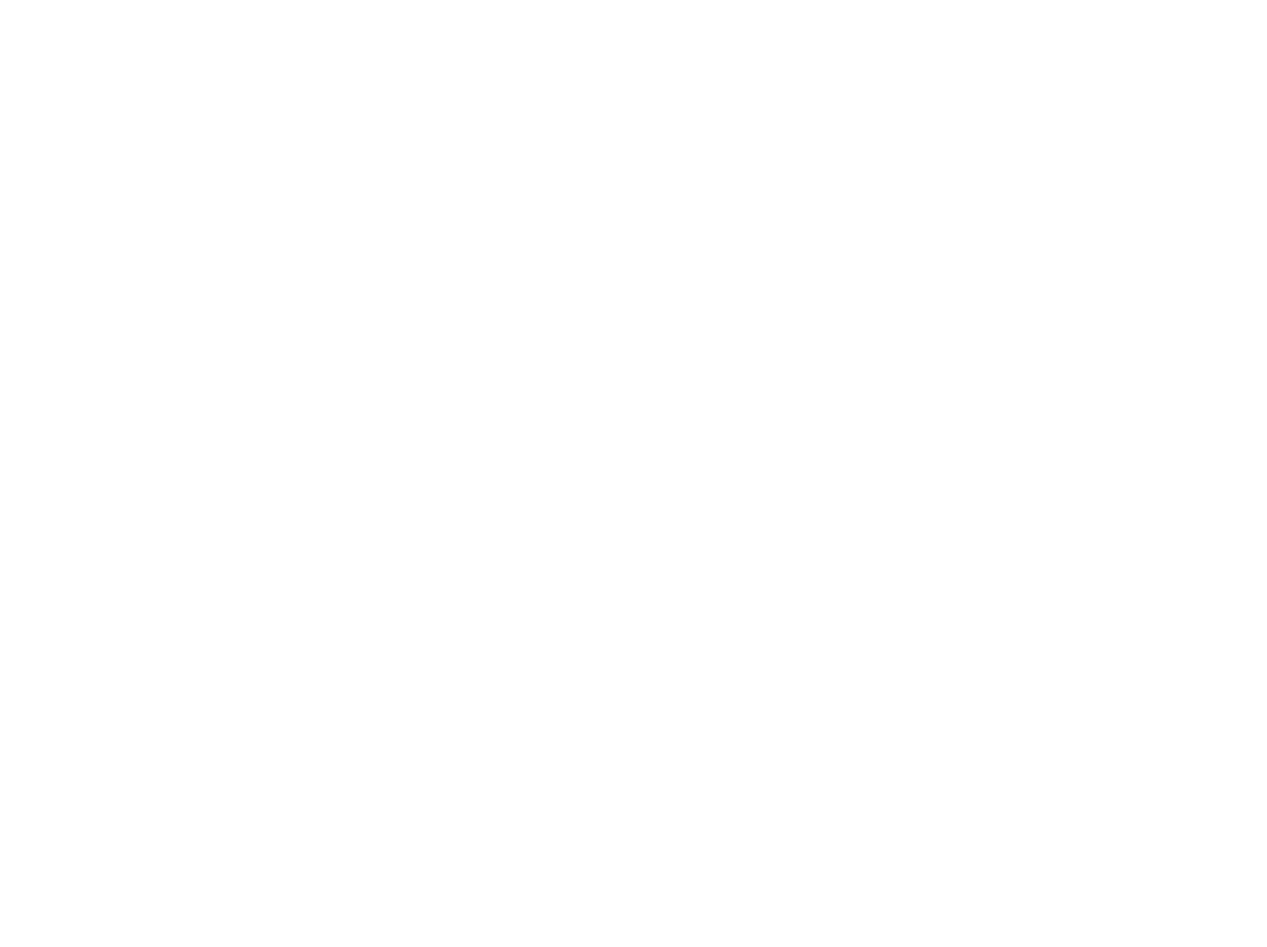
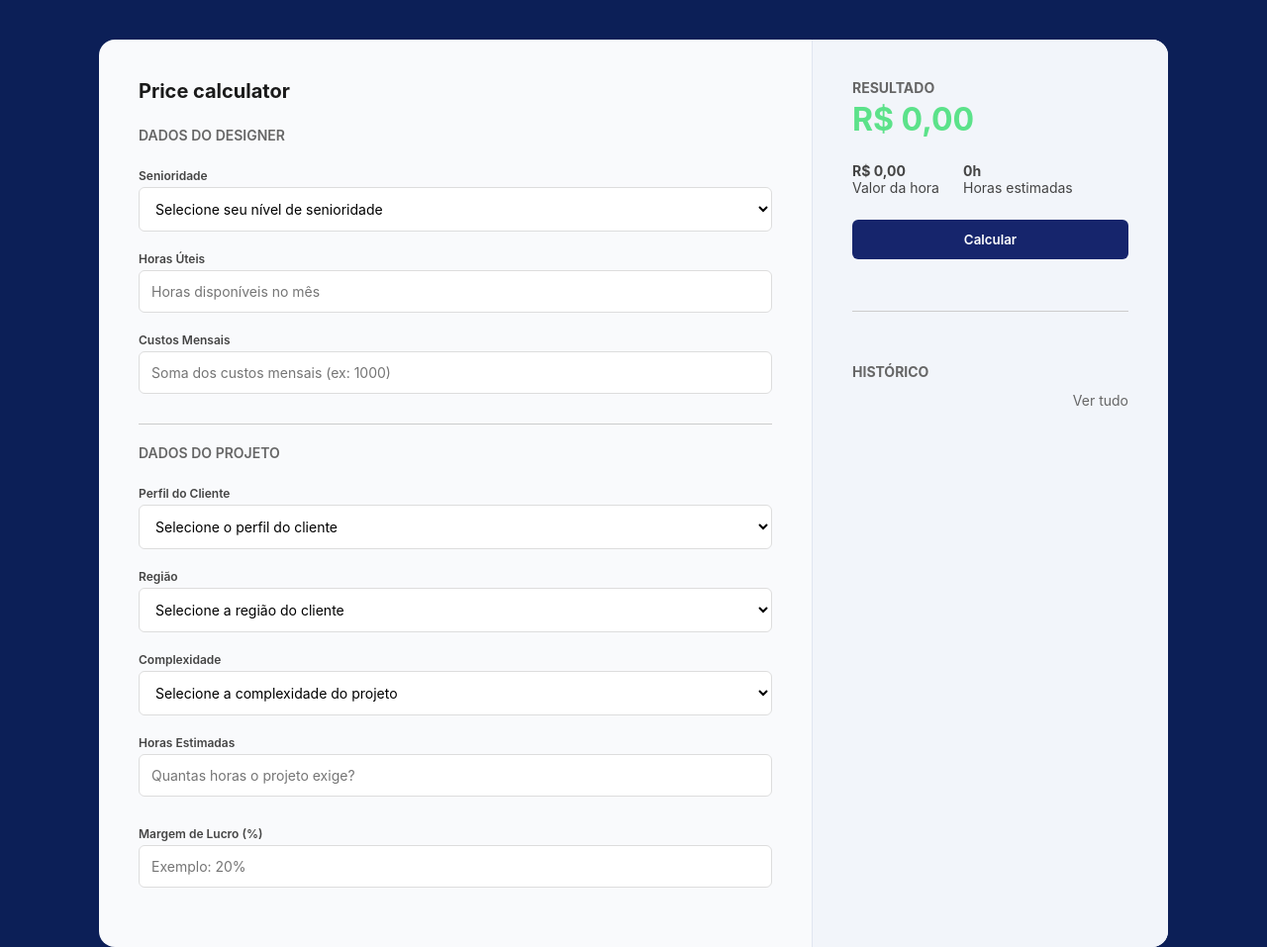
Before and after one commit to guxnovato/Entregavel1Novato, a plain HTML site: page index.html in a window 1280 px wide. Shown: the whole page at 99% size. Before the commit the page ends 800 px from the top, so only its background shows below. Drawn offline with Linux system fonts and the light colour scheme.

Commit message:
Entregável 2

```diff
--- a/index.html
+++ b/index.html
@@ -3,9 +3,112 @@
 <head>
     <meta charset="UTF-8">
     <meta name="viewport" content="width=device-width, initial-scale=1.0">
-    <title>Document</title>
+    <title>Price calculator</title>
+    <link rel="stylesheet" href="style.css">
 </head>
+
 <body>
+
+  <div class="container">
+    <div class="form-section">
+
+      <h2>Price calculator</h2>
+
+      <!-- Seção: Sobre o Designer -->
+      <div class="subsection">
+        <h3>Dados do Designer</h3>
+
+        <div class="form-group">
+          <label for="senioridade">Senioridade</label>
+          <select id="senioridade">
+            <option>Selecione seu nível de senioridade</option>
+          </select>
+        </div>
+
+        <div class="form-group">
+          <label for="horas-uteis">Horas Úteis</label>
+          <input type="text" id="horas-uteis" placeholder="Horas disponíveis no mês">
+        </div>
+
+        <div class="form-group">
+          <label for="custos-mensais">Custos Mensais</label>
+          <input type="text" id="custos-mensais" placeholder="Soma dos custos mensais (ex: 1000)">
+        </div>
+      </div>
+
+      <div class="divider"></div>
+
+      <!-- Seção: Sobre o Projeto -->
+      <div class="subsection">
+        <h3>Dados do Projeto</h3>
+
+        <div class="form-group">
+          <label for="perfil">Perfil do Cliente</label>
+          <select id="perfil">
+            <option>Selecione o perfil do cliente</option>
+          </select>
+        </div>
+
+        <div class="form-group">
+          <label for="regiao">Região</label>
+          <select id="regiao">
+            <option>Selecione a região do cliente</option>
+          </select>
+        </div>
+
+        <div class="form-group">
+          <label for="complexidade">Complexidade</label>
+          <select id="complexidade">
+            <option>Selecione a complexidade do projeto</option>
+          </select>
+        </div>
+
+        <div class="form-group">
+          <label for="horas-estimadas">Horas Estimadas</label>
+          <input type="text" id="horas-estimadas" placeholder="Quantas horas o projeto exige?">
+        </div>
+      </div>
+
+      <div class="form-group">
+        <label for="margem">Margem de Lucro (%)</label>
+        <input type="text" id="margem" placeholder="Exemplo: 20%">
+      </div>
+
+    </div>
+
+     <!-- Resultado -->
+
+    <div class="result-section">
+      <div class="resultado-calculo">
+        <h3>Resultado</h3>
+        <div class="value" id="valor-total">R$ 0,00</div>
+        <div class="sub-values">
+          <div>
+            <strong id="valor-hora">R$ 0,00</strong><br>
+            Valor da hora
+          </div>
+          <div>
+            <strong id="horas-usadas">0h</strong><br>
+            Horas estimadas
+          </div>
+        </div>
+        <button class="btn" id="btn-calcular">Calcular</button>
+      </div>
+
+      <div class="divider"></div>
+
+      <!-- Histórico -->
+      <div class="resultado-historico">
+        <div class="history">
+          <h4>Histórico</h4>
+          <div id="history-list">
+          </div>
+          <div class="see-all">Ver tudo</div>
+        </div>
+      </div>
+    </div>
+  </div>
+
 
   <script src="java.js"></script>
 </body>
--- a/java.js
+++ b/java.js
@@ -7,14 +7,14 @@
 // VALOR DA HORA
 
 // Custos Mensais (Somatório)
-function calcular_custos_totais(despesas) { // Parâmetro
+function calcular_custos_totais(despesas) {
   return despesas.impostos
        + despesas.contador
        + despesas.softwares
        + despesas.homeoffice
        + despesas.backups
        + despesas.cursos
-       + despesas.equipamentos;            // Propriedades (Chave e valor)
+       + despesas.equipamentos;
 }
 
 // Margem de Lucro (Cálculo)
@@ -57,11 +57,8 @@ function calcular_regiao_cliente(regiao) {
 }
 
 // Valor da hora (Cálculo)
-function calcular_valor_hora(custos, horas_uteis,
-margem, senioridade, complexidade, perfil, regiao) {
-
-  const piso = custos / horas_uteis;                 // Quanto você precisa cobrar por cada hora apenas para cobrir seus custos fixos.
-
+function calcular_valor_hora(custos, horas_uteis, margem, senioridade, complexidade, perfil, regiao) {
+  const piso = custos / horas_uteis;
   return piso
     * calcular_margem_lucro(margem)
     * calcular_senioridade(senioridade)
@@ -113,4 +110,22 @@ console.log(`Valor por hora: R$ ${valor_hora.toFixed(2)}`);
 console.log(`Horas estimadas: ${horas_estimadas}h`);
 console.log(`Valor total do projeto: R$ ${valor_total_projeto.toFixed(2)}`);
 
-// Fim! :)
+
+// DOM E EVENTOS (ENTREGÁVEL 2)
+
+// Carregamento Html
+document.addEventListener('DOMContentLoaded', function () {
+
+    // Valor final
+    const valorTotal = valorHora * horasEstimadas;
+
+    // Resultados na tela
+    const campoValorHora = document.getElementById('valor-hora');
+    const campoHoras = document.getElementById('horas-usadas');
+    const campoTotal = document.getElementById('valor-total');
+
+    campoValorHora.textContent = `R$ ${valorHora.toFixed(2)}`;
+    campoHoras.textContent = `${horasEstimadas}h`;
+    campoTotal.textContent = `R$ ${valorTotal.toFixed(2)}`;
+
+  });
--- /dev/null
+++ b/style.css
@@ -0,0 +1,141 @@
+/* style.css */
+* {
+    box-sizing: border-box;
+    font-family: 'Inter', sans-serif;
+    margin: 0;
+    padding: 0;
+  }
+  body {
+    background-color: #0C1F57;
+    color: #1A1A1A;
+    padding: 40px;
+  }
+  .container {
+    display: flex;
+    max-width: 1080px;
+    margin: 0 auto;
+    background-color: #F9FAFC;
+    border-radius: 16px;
+    overflow: hidden;
+  }
+  .form-section {
+    flex: 1;
+    padding: 40px;
+  }
+  .form-section h2 {
+    font-size: 20px;
+    font-weight: 700;
+    margin-bottom: 24px;
+    display: flex;
+    align-items: center;
+    gap: 8px;
+  }
+  .form-group {
+    margin-bottom: 20px;
+  }
+  label {
+    font-size: 12px;
+    font-weight: 600;
+    color: #444;
+    display: block;
+    margin-bottom: 4px;
+  }
+  input, select {
+    width: 100%;
+    padding: 12px;
+    border: 1px solid #ddd;
+    border-radius: 6px;
+    background-color: #fff;
+    font-size: 14px;
+  }
+  .result-section {
+    width: 360px;
+    background-color: #f2f5fa;
+    padding: 40px;
+    border-left: 1px solid #E0E6F0;
+    display: flex;
+    flex-direction: column;
+    gap: 32px;
+  }
+  .resultado-calculo {
+    display: flex;
+    flex-direction: column;
+  }
+  .resultado-historico {
+    display: flex;
+    flex-direction: column;
+  }
+  .result-section h3 {
+    font-size: 14px;
+    color: #666;
+    margin-bottom: 4px;
+    text-transform: uppercase;
+  }
+  .value {
+    font-size: 32px;
+    font-weight: 700;
+    color: #5CE28A;
+    margin-bottom: 24px;
+  }
+  .sub-values {
+    display: flex;
+    gap: 24px;
+    margin-bottom: 24px;
+  }
+  .sub-values div {
+    font-size: 14px;
+    color: #444;
+  }
+  .btn {
+    padding: 12px 24px;
+    background-color: #16256C;
+    color: #fff;
+    font-weight: 600;
+    border: none;
+    border-radius: 6px;
+    cursor: pointer;
+  }
+  .history {
+    margin-top: 0;
+  }
+
+  .history h4 {
+    font-size: 14px;
+    color: #666;
+    margin-bottom: 12px;
+    text-transform: uppercase;
+  }
+  .history-item {
+    background-color: #E9EDF5;
+    padding: 12px;
+    border-radius: 6px;
+    margin-bottom: 8px;
+    font-size: 14px;
+  }
+  .see-all {
+    text-align: right;
+    font-size: 14px;
+    margin-top: 8px;
+    color: #666;
+    cursor: pointer;
+  }
+
+  .divider {
+    height: 1px;
+    background-color: #ccc;
+    margin: 20px 0;
+    border: none;
+  }
+
+  .subsection {
+    margin-bottom: 30px;
+  }
+
+  .subsection h3 {
+    margin-bottom: 15px;
+    font-size: 14px;
+    font-weight: 600;
+    padding-bottom: 10px;
+    color: #666;
+    text-transform: uppercase;
+  }
```
